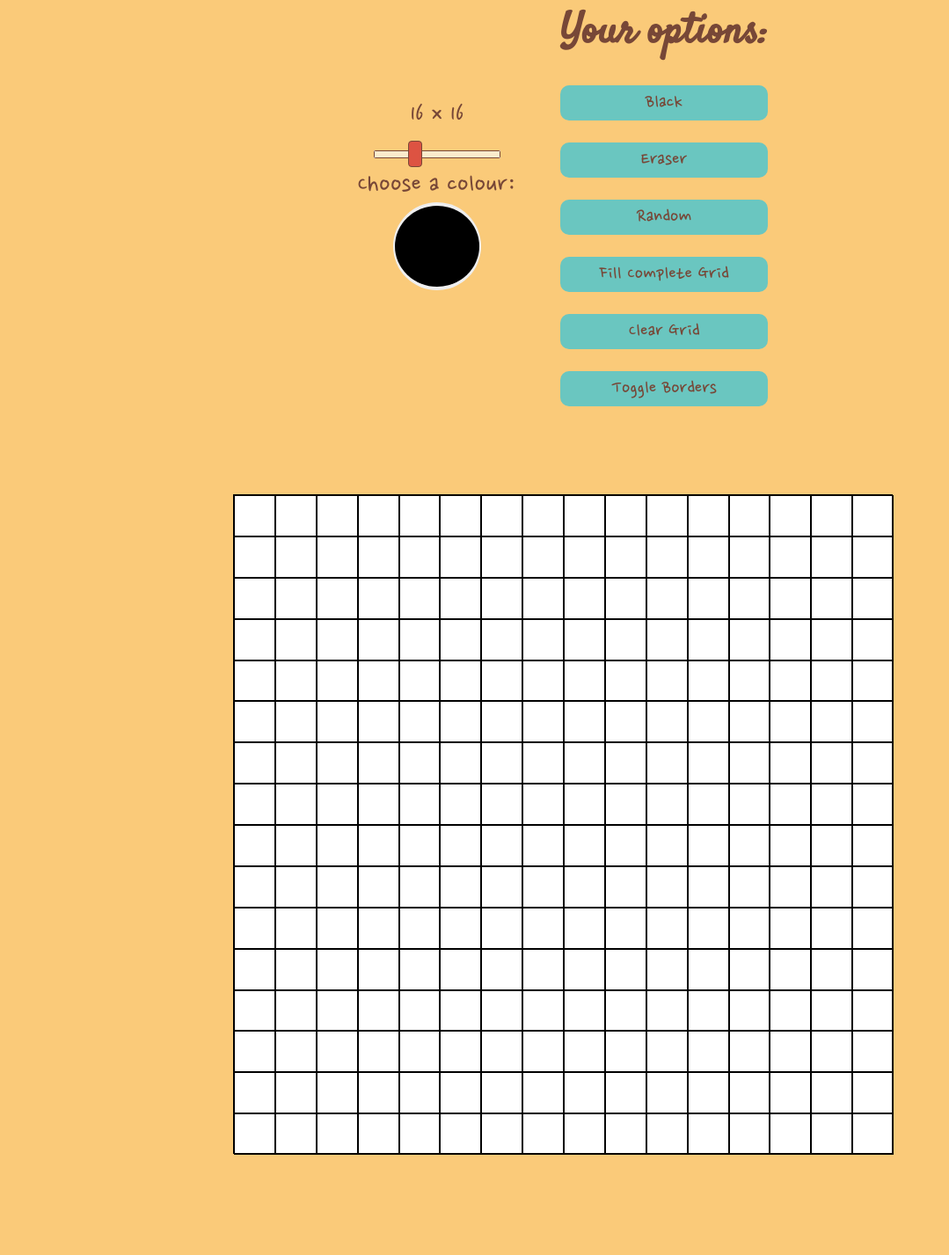
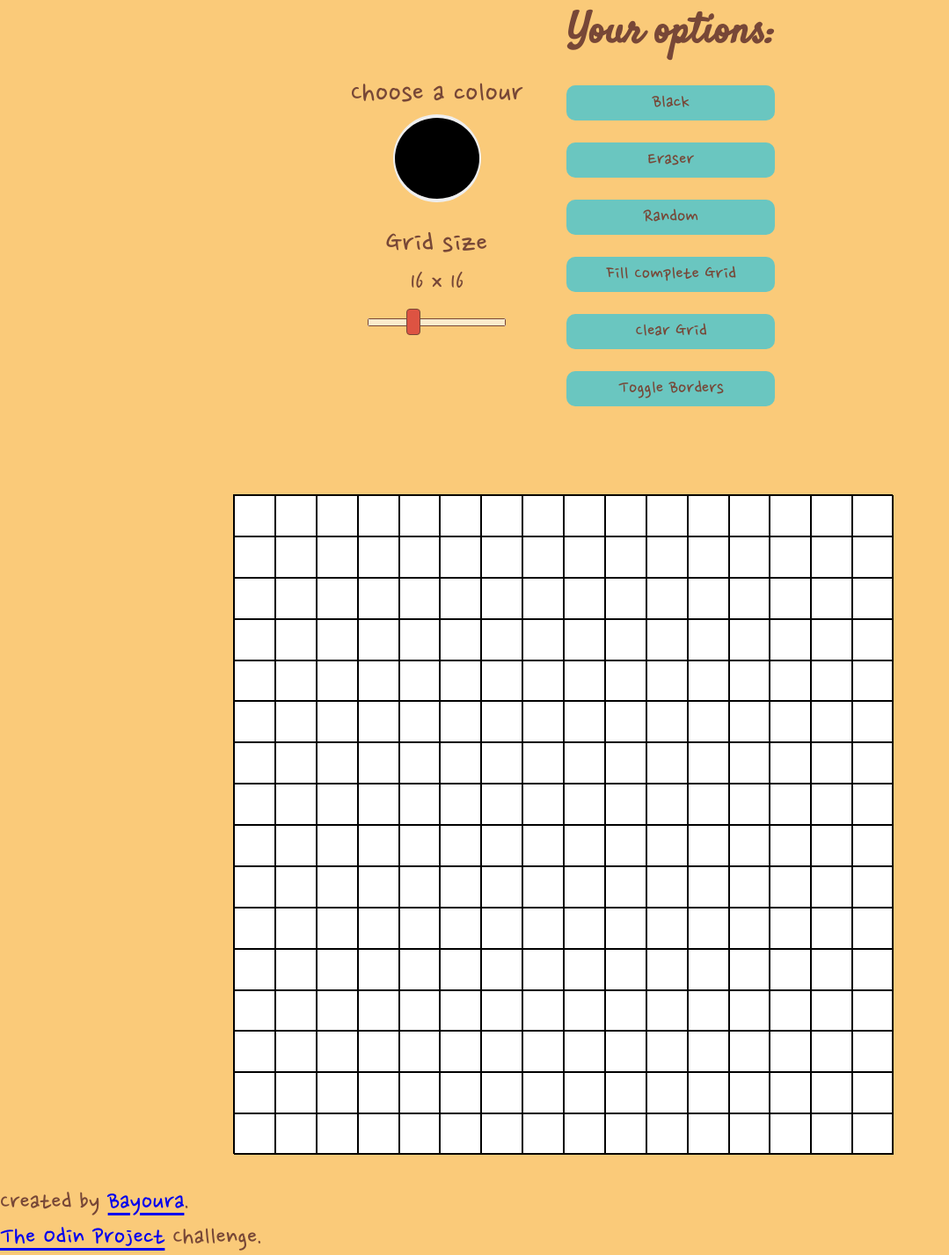
Before and after one commit to Bayoura/etch-a-sketch, a plain HTML site: page index.html in a window 1280 px wide. Shown: the part 157-1584 px from the top of the page at 88% size, without its empty margins (0-1079 px from the left). Before the commit the page ends 1504 px from the top, so only its background shows below. Drawn offline with Linux system fonts and the light colour scheme.

Commit message:
add footer

```diff
--- a/index.html
+++ b/index.html
@@ -23,20 +23,25 @@
                     <button type="button" id="toggle-borders">Toggle Borders</button>
                 </div>
                 <div class="input-box">
+                    <div class="color-box">
+                        <p class="text">Choose a colour</p>
+                        <input type="color" id="color-picker">
+                    </div>
                     <div class="size-box">
+                        <p class="text">Grid size</p>
                         <p class="size-value">16 x 16</p>
                         <input type="range" value="16" min="1" max="50" id="size-range">
-                    </div>
-                    <div class="color-box">
-                        <p>Choose a colour:</p>
-                        <input type="color" id="color-picker">
                     </div>
                 </div>
             </div>
             <div class="container"></div>
         </main>
 
-        <footer></footer>
+        <footer>
+            <p class="attribution">Created by <a href="https://github.com/Bayoura" target="_blank">Bayoura</a>.</p>
+            <p class="attribution"><a href="https://www.theodinproject.com" target="_blank">The Odin Project</a> Challenge.</p>
+        </footer>
+
         <script src="app.js"></script>
     </body>
 </html>
```
